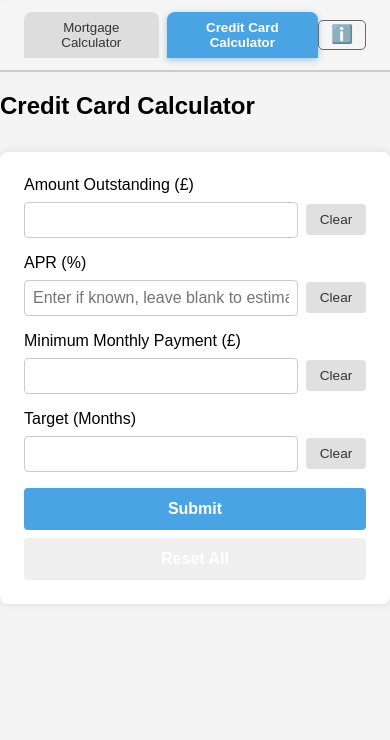
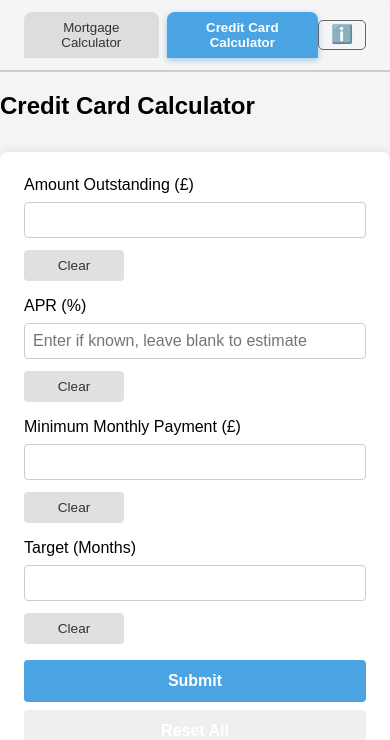
Before and after one commit to Ampdrew06/Mortgage-Calculator, a React (Create React App) app: page /ccc in a window 390 px wide. Shown: the top 740 px of the page. Built offline with nearby package versions, Linux system fonts and the light colour scheme.

Commit message:
Update App.css

```diff
--- a/src/App.css
+++ b/src/App.css
@@ -87,35 +87,37 @@ body {
   color: white;
 }
 
-/* --- UPDATED INPUT ROWS WITH BALANCED WIDTHS --- */
+/* --- UPDATED INPUT ROWS WITH FLEXIBLE WIDTHS --- */
 .input-row {
   display: flex;
   align-items: center;
   gap: 0.5rem;
   margin-bottom: 1rem;
-  flex-wrap: nowrap; /* prevent inputs and buttons wrapping */
+  flex-wrap: nowrap;
   max-width: 100%;
   box-sizing: border-box;
 }
 
 .input-row label {
-  flex: 0 0 130px; /* slightly narrower label to free space */
+  flex: 0 0 130px;
   white-space: nowrap;
 }
 
 .input-row input {
   flex-grow: 1;
-  min-width: 280px; /* increased for better placeholder visibility */
+  flex-shrink: 1;
+  flex-basis: 0;
+  min-width: 100px;
+  max-width: 100%;
   padding: 0.5rem;
   font-size: 1rem;
   border: 1px solid #ccc;
   border-radius: 4px;
-  max-width: 100%;
-  box-sizing: border-box; /* ensure padding included in width */
+  box-sizing: border-box;
 }
 
 .clear-btn {
-  flex: 0 0 60px; /* fixed smaller width */
+  flex: 0 0 60px;
   padding: 0.5rem;
   background-color: #e0e0e0;
   color: #333;
@@ -192,21 +194,21 @@ body {
 /* Pie Chart Container */
 .pie-chart-container {
   width: 100%;
-  max-width: 300px;       /* max width for container */
-  margin: 1.5rem auto 0;  /* centered with top margin */
+  max-width: 300px;
+  margin: 1.5rem auto 0;
   text-align: center;
-  min-width: 280px;       /* minimum size to prevent shrinking */
+  min-width: 280px;
   min-height: 180px;
 }
 
 /* Pie Chart Canvas */
 .pie-chart-container canvas {
-  max-width: 300px;       /* limit canvas width */
-  max-height: 180px;      /* limit canvas height */
-  width: 100% !important; /* ensure canvas uses container width */
-  height: auto !important; /* keep aspect ratio */
-  display: block;         /* block-level for centering */
-  margin: 0 auto;         /* center horizontally */
+  max-width: 300px;
+  max-height: 180px;
+  width: 100% !important;
+  height: auto !important;
+  display: block;
+  margin: 0 auto;
 }
 
 /* Chart legend labels for spacing & color */
@@ -243,18 +245,16 @@ body {
 
 /* Specific back button styles */
 .back-btn {
-  /* Default green for MC */
   background-color: #4caf50;
 }
 
 .back-btn.blue-theme {
-  /* Blue theme for CCC */
   background-color: #4aa4e3;
 }
 
 /* Specific share button styles */
 .share-btn {
-  background-color: #4aa4e3; /* Blue for both */
+  background-color: #4aa4e3;
 }
 
 /* Hover effects */
@@ -277,7 +277,7 @@ body {
 /* Mobile-specific styles */
 @media screen and (max-width: 480px) {
   .header > div {
-    margin-right: 1rem; /* keep buttons away from right edge */
+    margin-right: 1rem;
   }
 
   .header h1 {
@@ -286,7 +286,6 @@ body {
     padding-left: 0;
   }
 
-  /* Buttons full width stacked on small screens */
   .button-row {
     flex-direction: column !important;
     gap: 0.5rem !important;
@@ -300,13 +299,19 @@ body {
     width: 100% !important;
   }
 
-  /* Allow input rows to wrap on small screens */
   .input-row {
     flex-wrap: wrap;
   }
 
-  /* Shrink input min-width on mobile to prevent overflow */
-  .input-row input {
-    min-width: 180px;
+  .input-row label,
+  .input-row input,
+  .clear-btn {
+    flex: 1 1 100%;
+    min-width: auto;
+  }
+
+  .clear-btn {
+    max-width: 100px;
+    margin-top: 0.25rem;
   }
 }
```
